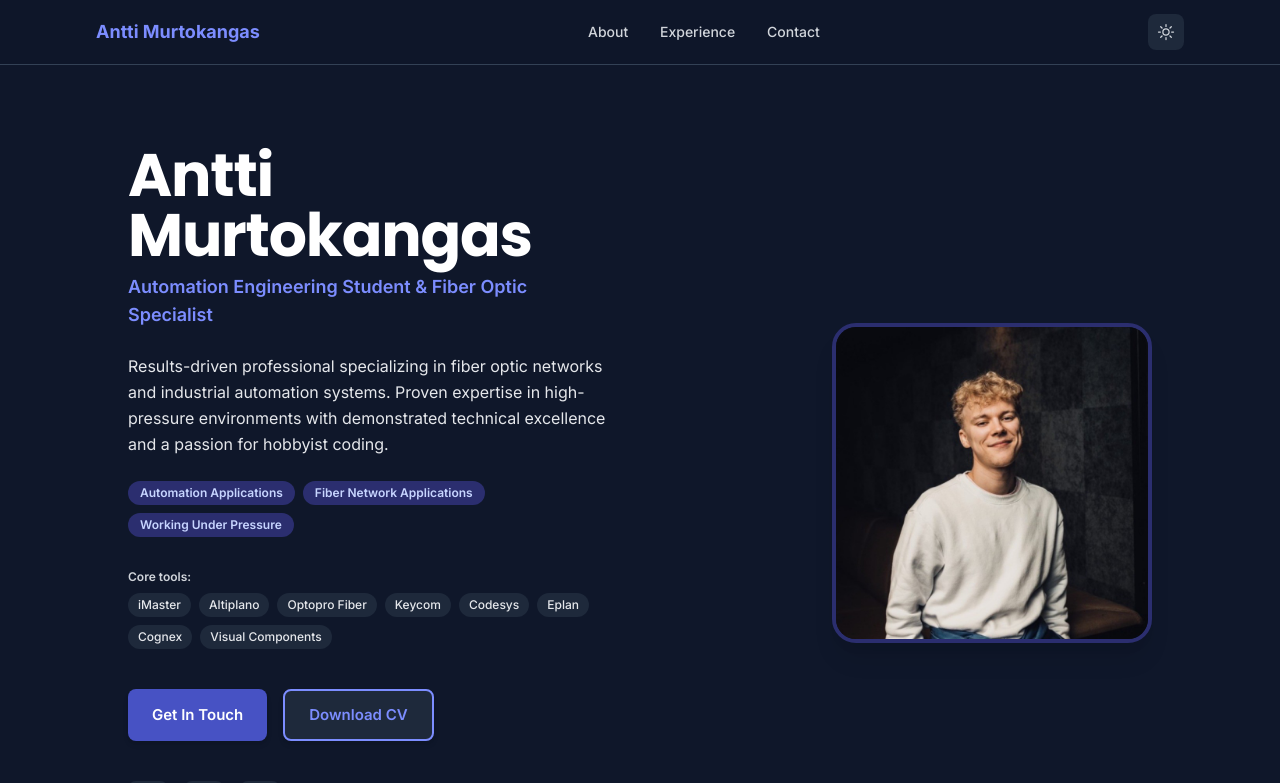
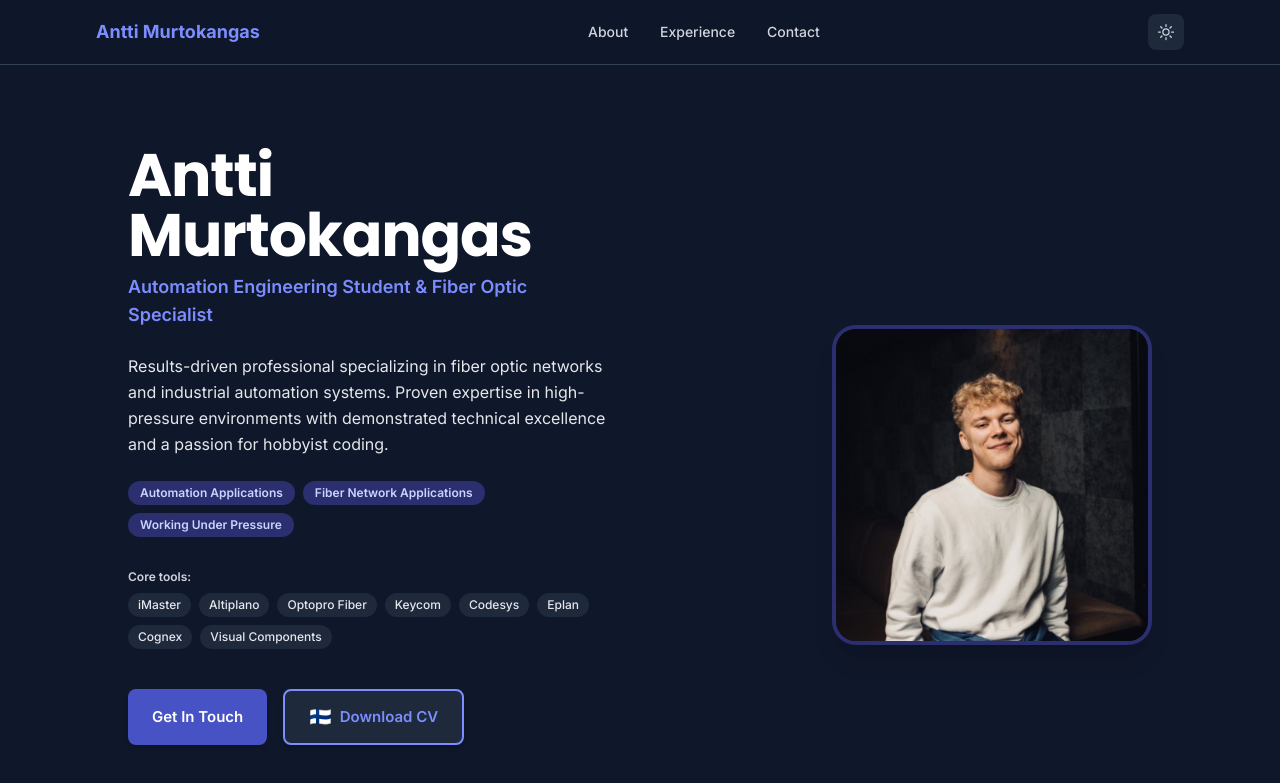
Before and after one commit to Murtsi/React_resume_website, a Next.js app: page / in a window 1280 px wide. Shown: the top 783 px of the page. Built offline with nearby package versions, Linux system fonts and the light colour scheme.

Commit message:
Update HeroSection.js

```diff
--- a/components/HeroSection.js
+++ b/components/HeroSection.js
@@ -99,8 +99,9 @@ export default function HeroSection({ t }) {
                 href="/CV-Antti-Murtokangas.pdf"
                 target="_blank"
                 rel="noopener noreferrer"
-                className="inline-flex items-center justify-center px-6 py-3 bg-white dark:bg-slate-800 border-2 border-primary-600 dark:border-primary-400 text-primary-600 dark:text-primary-400 hover:bg-primary-50 dark:hover:bg-slate-700 font-semibold rounded-lg transition-colors shadow-md hover:shadow-lg"
+                className="inline-flex items-center justify-center gap-2 px-6 py-3 bg-white dark:bg-slate-800 border-2 border-primary-600 dark:border-primary-400 text-primary-600 dark:text-primary-400 hover:bg-primary-50 dark:hover:bg-slate-700 font-semibold rounded-lg transition-colors shadow-md hover:shadow-lg"
               >
+                <span className="text-lg">🇫🇮</span>
                 {t.hero.downloadCV}
               </a>
             </div>
```
